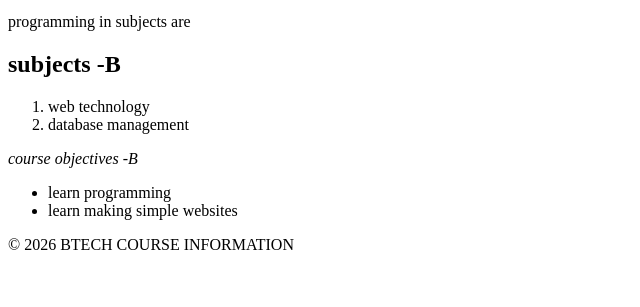
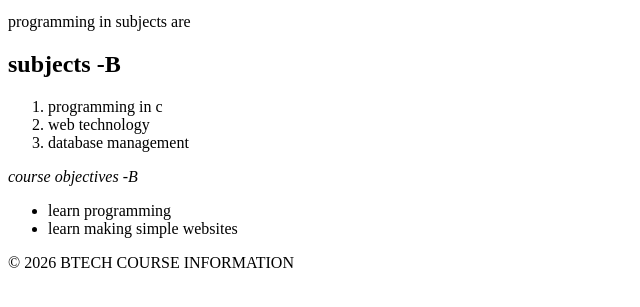
Before and after one commit to vanshyadav8750-ship-it/web-dev-couser, a plain HTML site: page index.html in a window 1280 px wide. Shown: the part 101-408 px from the top of the page, without its empty margins (0-640 px from the left). Drawn offline with Linux system fonts and the light colour scheme.

Commit message:
Update index.html
git init

```diff
--- a/index.html
+++ b/index.html
@@ -10,6 +10,7 @@
     <p> programming in subjects are </p>
     <h2> <b> subjects -B</b></h2>
     <ol>
+        <li>programming in c</li>
         <li>web technology</li>
         <li>database management</li>
 
```
